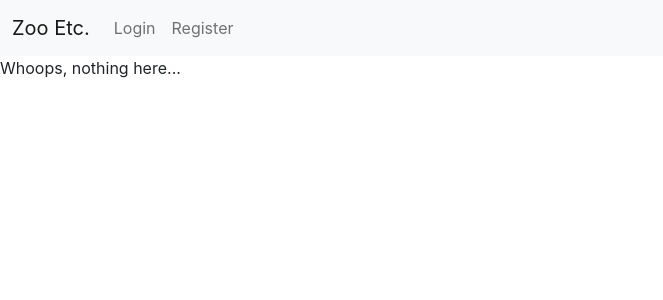
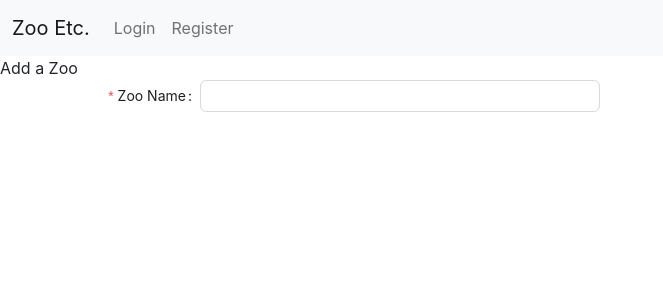
Before and after one commit to laurafurnivall/ZooEtc, a React (Create React App) app in the folder Client/zooetc/: page /Zoos/Add in a window 1280 px wide. Shown: the top 300 px of the page, without its empty margins (0-663 px from the left). Built offline with nearby package versions, Linux system fonts and the light colour scheme; no server answers.

Commit message:
Routing for zoo form success, form input fields started

```diff
--- a/Client/zooetc/src/components/ApplicationViews.js
+++ b/Client/zooetc/src/components/ApplicationViews.js
@@ -4,6 +4,7 @@ import Login from "./Login";
 import Register from "./Register";
 import LandingPage from "./LandingPage";
 import ZooList from "./Zoos/ZooList";
+import ZooAdd from "./Zoos/ZooAdd";
 
 export default function ApplicationViews({ isLoggedIn, userProfile }) {
     return (
@@ -18,6 +19,7 @@ export default function ApplicationViews({ isLoggedIn, userProfile }) {
                     <Route path="register" element={<Register />} />
                     <Route path="Zoos">
                         <Route index element={isLoggedIn? <ZooList userProfile={userProfile}/> : <Navigate to="/login" />}/>
+                        <Route path="Add"element={<ZooAdd/>}/>
                     </Route>
                     <Route path="*" element={<p>Whoops, nothing here...</p>} />
                     </Route>
--- /dev/null
+++ b/Client/zooetc/src/components/Zoos/ZooAdd.js
@@ -0,0 +1,8 @@
+import ZooForm from "./ZooForm"
+
+export default function ZooAdd () {
+    return<>
+    Add a Zoo
+    <ZooForm/>
+    </>
+}
--- /dev/null
+++ b/Client/zooetc/src/components/Zoos/ZooForm.js
@@ -0,0 +1,58 @@
+import {
+    AutoComplete,
+    Button,
+    Cascader,
+    Checkbox,
+    Col,
+    Form,
+    Input,
+    InputNumber,
+    Row,
+    Select,
+  } from 'antd';
+  import React, { useState } from 'react';
+
+export default function ZooForm() {
+    const onFinish = (values) => {
+        console.log('Success:', values);
+      };
+      const onFinishFailed = (errorInfo) => {
+        console.log('Failed:', errorInfo);
+      };
+    return<>
+    <Form
+    name='zooform'
+    labelCol={{
+        span: 8,
+      }}
+      wrapperCol={{
+        span: 16,
+      }}
+      style={{
+        maxWidth: 600,
+      }}
+      initialValues={{
+        remember: true,
+      }}
+      onFinish={onFinish}
+      onFinishFailed={onFinishFailed}
+      autoComplete="off"
+    >
+        <Form.Item
+        label="Zoo Name"
+        name="zooName"
+        rules={
+            [
+                {
+                    required: true,
+                    message: 'Please enter zoo name!',
+                },
+            ]
+        }
+        >
+        <Input/>
+        </Form.Item>
+
+    </Form>
+    </>
+}
--- a/Client/zooetc/src/components/Zoos/ZooList.js
+++ b/Client/zooetc/src/components/Zoos/ZooList.js
@@ -3,6 +3,7 @@ import { getAllZoos } from "../../modules/zooManager";
 import { SearchOutlined } from '@ant-design/icons';
 import { Button, Input, Space, Table } from 'antd';
 import Highlighter from 'react-highlight-words';
+import { useNavigate } from "react-router-dom";
 
 export default function ZooList({userProfile}) {
     const [zoos, setZoos] = useState([]);
@@ -10,13 +11,14 @@ export default function ZooList({userProfile}) {
     const [searchText, setSearchText] = useState('');
     const [searchedColumn, setSearchedColumn] = useState('');
     const searchInput = useRef(null);
+    const navigate = useNavigate();
 
     useEffect(() => {
         getAllZoos().then((zoos) => {
             setZoos(zoos);
             setFilteredZoos(zoos);
         });
-    }, []);
+    }, [zoos]);
 
 
     const handleSearch = (selectedKeys, confirm, dataIndex) => {
@@ -146,7 +148,9 @@ export default function ZooList({userProfile}) {
     ];
 
     return <>
-    {userProfile.isAdmin === true ? <Button>Add a Zoo</Button> : ""}
+    {userProfile.isAdmin === true ? <Button
+    onClick={() =>
+        navigate("./Add")}>Add a Zoo</Button> : ""}
     <Table columns={columns} dataSource={data} />
 </>
 }
```
Also changed, not shown: Client/zooetc/src/components/Zoos/ZooEdit.js (added).
